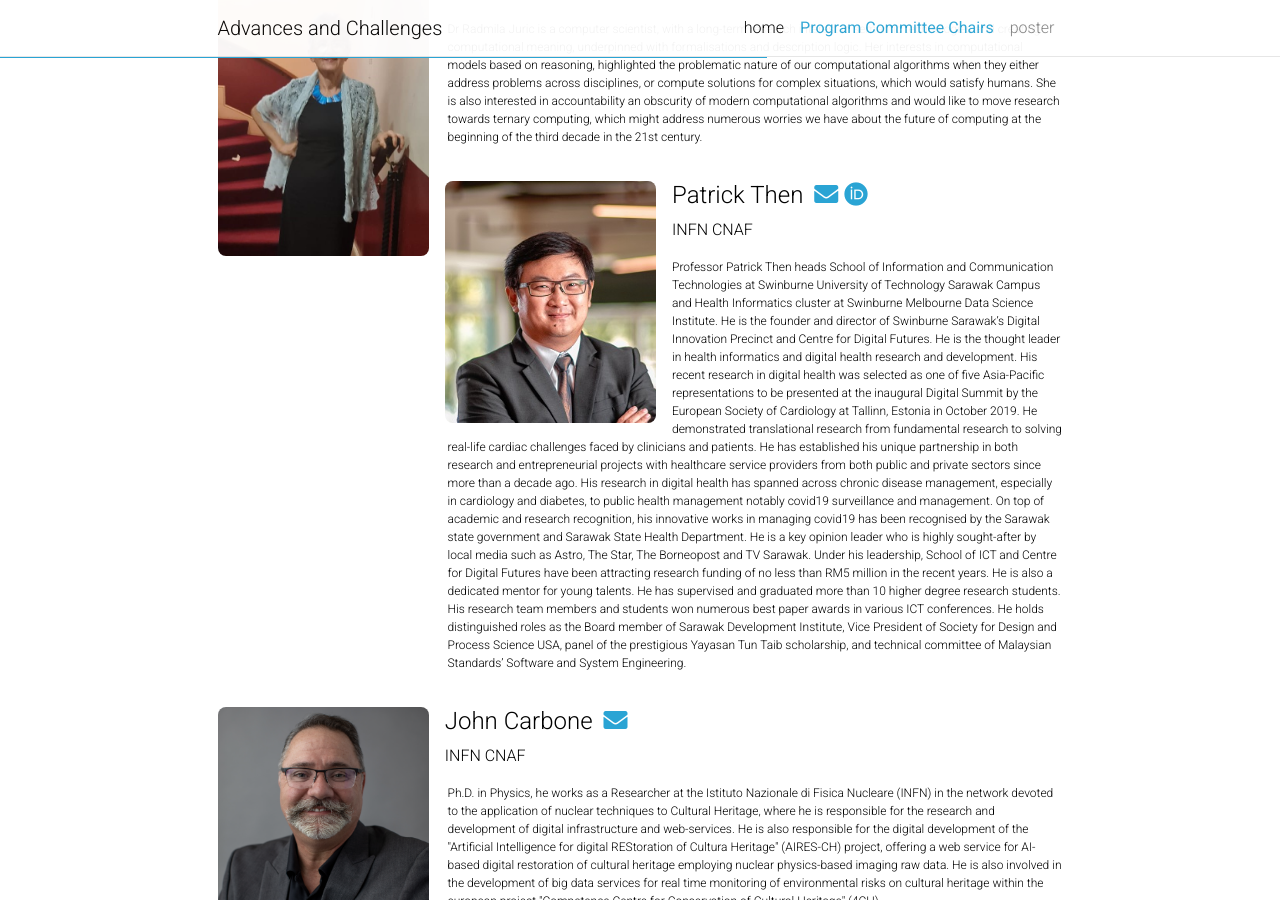
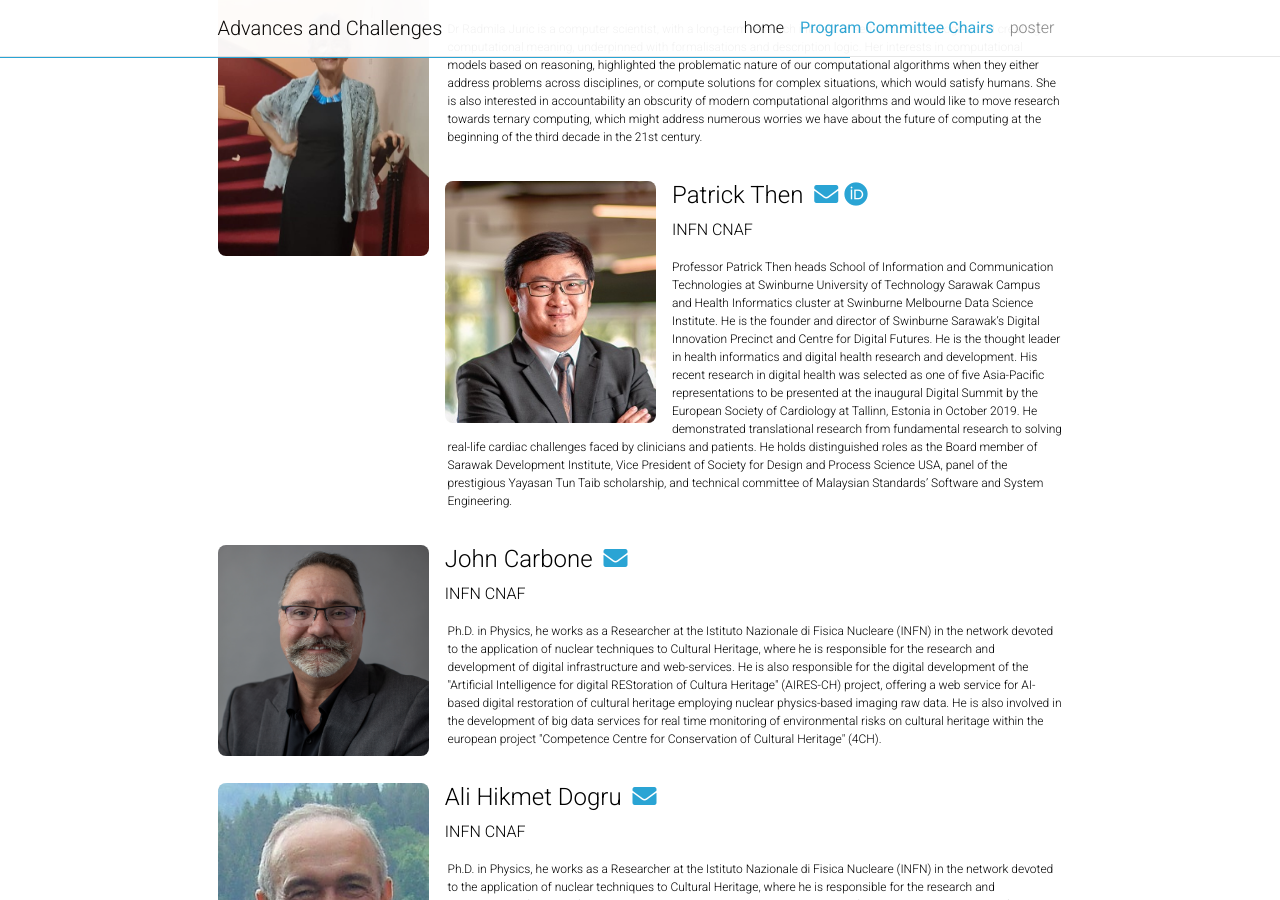
Before and after one commit to GenAI4DPS/advances-challenges, a Jekyll site: the page built from _pages/organizers.md, in a window 1280 px wide and 900 px high, scrolled down 990 px. Built offline with Jekyll 4.4.1, drawn with Linux system fonts in a browser that asks for light colours; comment, search, counter and statistics services are not loaded; a style sheet for code colours, icons or effects is not loaded.

Commit message:
Update organizers.md

```diff
--- a/_pages/organizers.md
+++ b/_pages/organizers.md
@@ -61,10 +61,6 @@ nav_order: 3
   </div>
   <p class="bio">
     Professor Patrick Then heads School of Information and Communication Technologies at Swinburne University of Technology Sarawak Campus and Health Informatics cluster at Swinburne Melbourne Data Science Institute. He is the founder and director of Swinburne Sarawak’s Digital Innovation Precinct and Centre for Digital Futures. He is the thought leader in health informatics and digital health research and development. His recent research in digital health was selected as one of five Asia-Pacific representations to be presented at the inaugural Digital Summit by the European Society of Cardiology at Tallinn, Estonia in October 2019. He demonstrated translational research from fundamental research to solving real-life cardiac challenges faced by clinicians and patients.
-
-He has established his unique partnership in both research and entrepreneurial projects with healthcare service providers from both public and private sectors since more than a decade ago. His research in digital health has spanned across chronic disease management, especially in cardiology and diabetes, to public health management notably covid19 surveillance and management. On top of academic and research recognition, his innovative works in managing covid19 has been recognised by the Sarawak state government and Sarawak State Health Department. He is a key opinion leader who is highly sought-after by local media such as Astro, The Star, The Borneopost and TV Sarawak.
-Under his leadership, School of ICT and Centre for Digital Futures have been attracting research funding of no less than RM5 million in the recent years. He is also a dedicated mentor for young talents. He has supervised and graduated more than 10 higher degree research students. His research team members and students won numerous best paper awards in various ICT conferences.
-
 He holds distinguished roles as the Board member of Sarawak Development Institute, Vice President of Society for Design and Process Science USA, panel of the prestigious Yayasan Tun Taib scholarship, and technical committee of Malaysian Standards’ Software and System Engineering.
   </p>
 </div>
```
